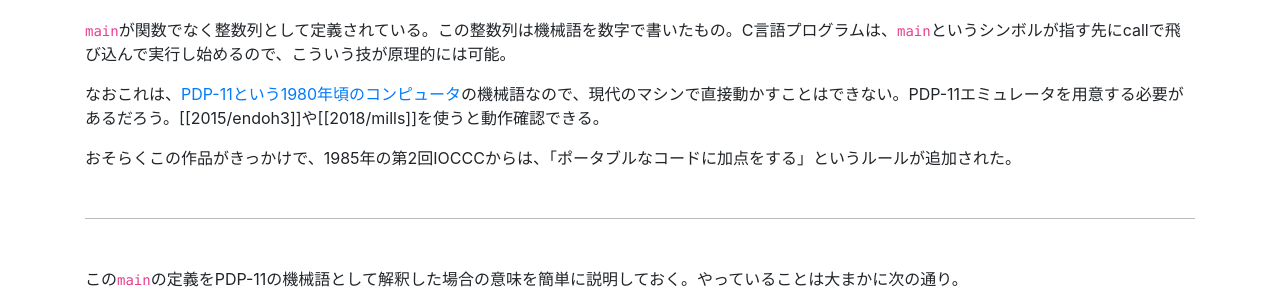
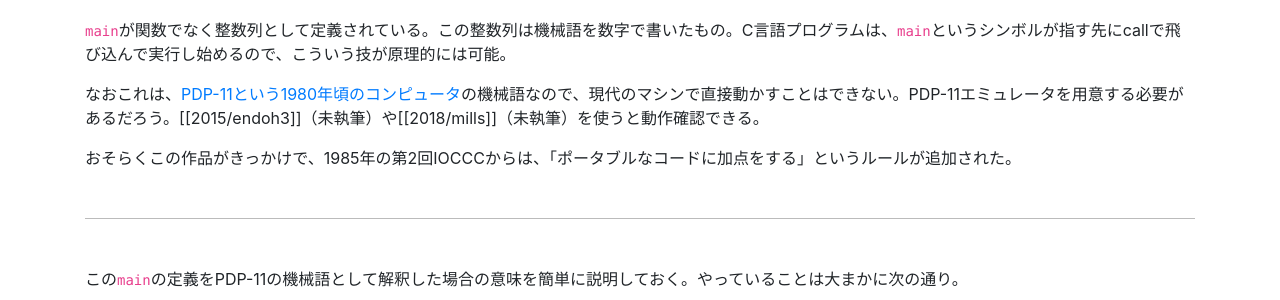
Before and after one commit to mame/ioccc-ja-spoilers, a Jekyll site: the page built from 1984/mullender.md, in a window 1280 px wide. Shown: the part 809-1109 px from the top of the page. Built offline with Jekyll 4.4.1, drawn with Linux system fonts in a browser that asks for light colours; nearby versions of some CDN libraries.

Commit message:
Make it clear that [[2015/endoh3]] is not written yet

```diff
--- a/1984/mullender.md
+++ b/1984/mullender.md
@@ -36,7 +36,7 @@ $ ./mullender
 
 `main`が関数でなく整数列として定義されている。この整数列は機械語を数字で書いたもの。C言語プログラムは、`main`というシンボルが指す先にcallで飛び込んで実行し始めるので、こういう技が原理的には可能。
 
-なおこれは、[PDP-11という1980年頃のコンピュータ](https://ja.wikipedia.org/wiki/PDP-11)の機械語なので、現代のマシンで直接動かすことはできない。PDP-11エミュレータを用意する必要があるだろう。[[2015/endoh3]]や[[2018/mills]]を使うと動作確認できる。
+なおこれは、[PDP-11という1980年頃のコンピュータ](https://ja.wikipedia.org/wiki/PDP-11)の機械語なので、現代のマシンで直接動かすことはできない。PDP-11エミュレータを用意する必要があるだろう。[[2015/endoh3]]（未執筆）や[[2018/mills]]（未執筆）を使うと動作確認できる。
 
 おそらくこの作品がきっかけで、1985年の第2回IOCCCからは、「ポータブルなコードに加点をする」というルールが追加された。
 
--- a/_update.rb
+++ b/_update.rb
@@ -37,12 +37,12 @@ end
 
 Dir.glob(File.join(__dir__, "*/*.md")).sort.each do |file|
   src = File.read(file)
-  src = src.gsub(/\[\[\[(\d{4}\/\w+)\]\]\]\(\{\{ site\.baseurl \}\}\{% link \1\.md %\}\)|\[\[(\d{4}\/\w+)\]\]/) do
+  src = src.gsub(/\[\[\[(\d{4}\/\w+)\]\]\]\(\{\{ site\.baseurl \}\}\{% link \1\.md %\}\)|\[\[(\d{4}\/\w+)\]\]（未執筆）/) do
     entry = ($1 || $2)
     if File.readable?(File.join(__dir__, entry + ".md"))
       "[[[#{ entry }]]]({{ site.baseurl }}{% link #{ entry }.md %})"
     else
-      "[[#{ entry }]]"
+      "[[#{ entry }]]（未執筆）"
     end
   end
   File.write(file, src)
```
